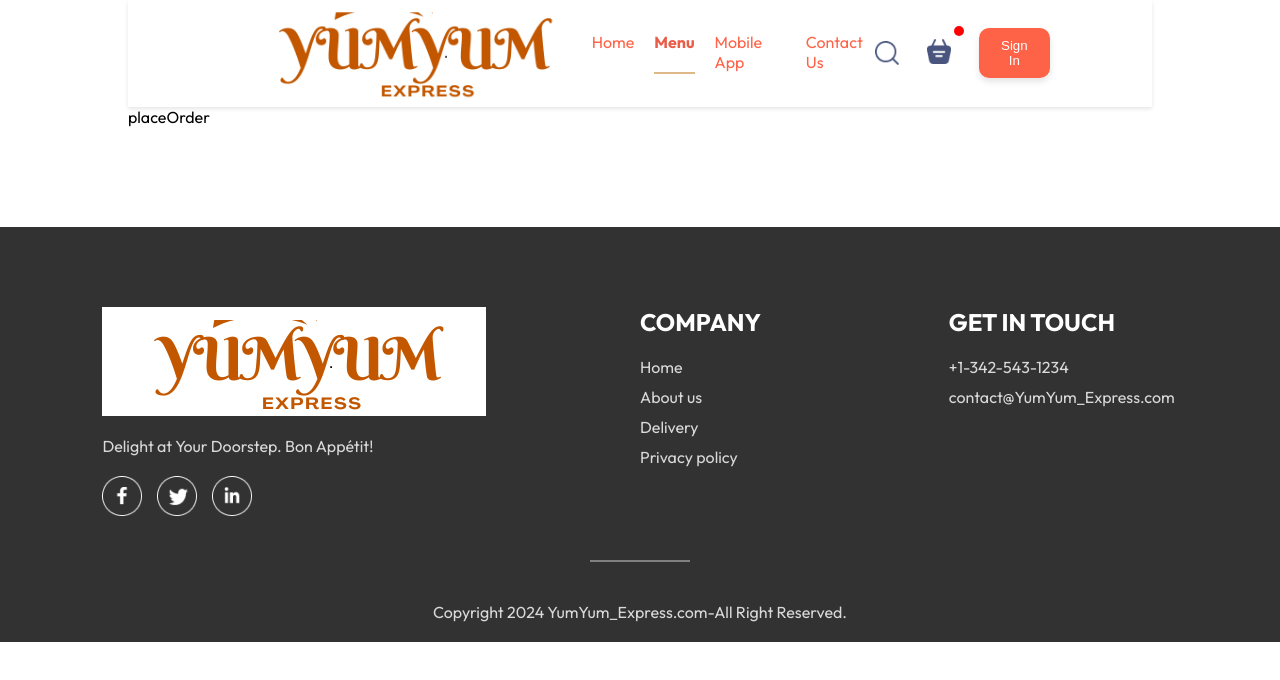
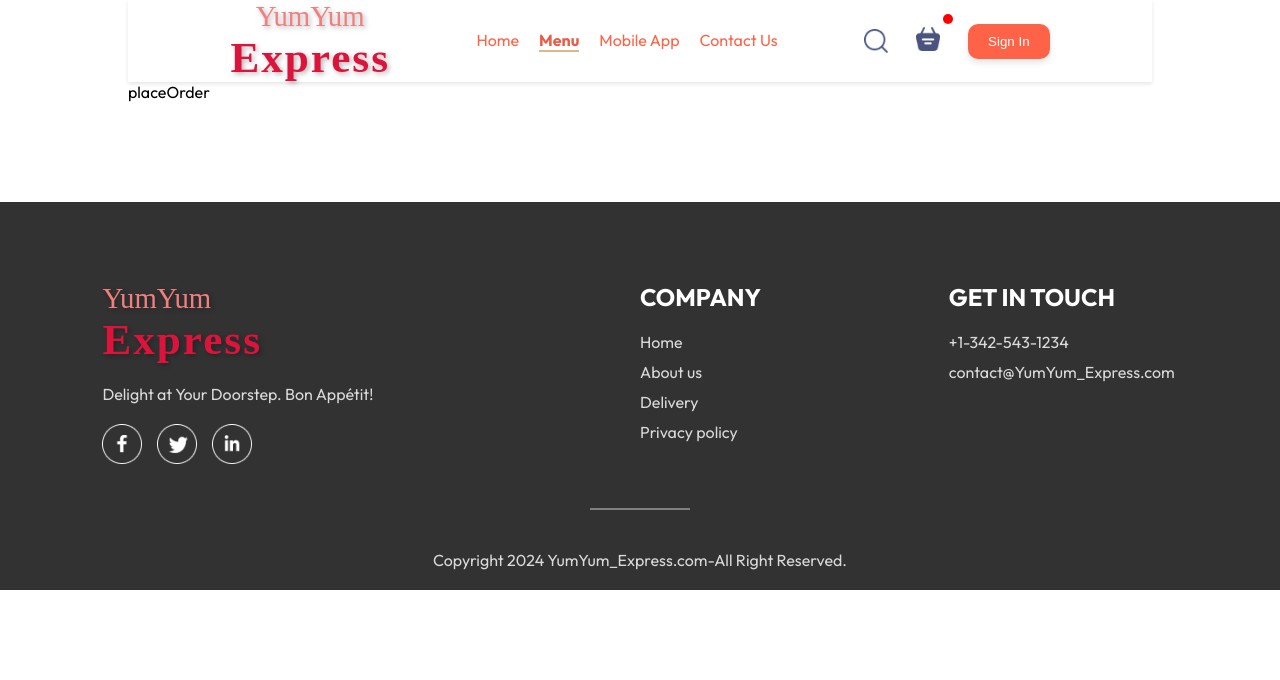
Before and after one commit to Rownokk/YumYum_Express, a React (Vite) app in the folder react-project/: page /placeOrder in a window 1280 px wide. Shown: the top 680 px of the page. Built offline with nearby package versions, Linux system fonts and the light colour scheme.

Commit message:
logo_modifications

```diff
--- a/react-project/src/components/Footer/Footer.css
+++ b/react-project/src/components/Footer/Footer.css
@@ -53,10 +53,27 @@
     align-items: center;
 }
 
-.footer-logo img {
-    width: auto;
-    max-width: 100%;
-    height: auto;
+.logo-textt {
+    display: flex;
+    flex-direction: column;
+    align-items: flex-start;
+}
+
+.logo-line {
+    font-size: 1.8rem;
+  font-weight:400;
+  font-family:'Times New Roman', Times, serif;
+  color:lightcoral; /* Adjust as needed */
+  text-shadow: 2px 2px 5px rgba(0, 0, 0, 0.3);
+}
+
+.logo-line0 {
+    font-size: 2.7rem; /* Larger size for dramatic effect */
+  font-weight: bold;
+  color:crimson; /* Dramatic color */
+  font-family: 'Cursive', 'Fantasy'; /* Add a dramatic font family */
+  letter-spacing: 2px; /* Add some letter spacing for effect */
+  text-shadow: 2px 2px 5px rgba(0, 0, 0, 0.3);
 }
 
 @media (max-width: 750px) {
@@ -69,8 +86,4 @@
     .footer-copyright {
         text-align: center;
     }
-
-    .footer-logo img {
-        width: 60%;
-    }
 }
--- a/react-project/src/components/Footer/Footer.jsx
+++ b/react-project/src/components/Footer/Footer.jsx
@@ -6,7 +6,10 @@ return(
     <div className='footer' id='footer'>
  <div className="footer-content">
     <div className="footer-content-left">
-         <img src={assets.logo} alt=""/>
+    <div className="logo-textt">
+            <span className="logo-line">YumYum</span>
+            <span className="logo-line0">Express</span>
+          </div>
          <p>Delight at Your Doorstep. Bon Appétit!</p>
    <div className="footer-social-icons">
     <img src ={assets.facebook_icon}alt=""/>
--- a/react-project/src/components/Navbar/Navbar.css
+++ b/react-project/src/components/Navbar/Navbar.css
@@ -8,9 +8,31 @@
 }
 
 .logo {
-  width: auto;
-  max-width: 100%;
-  height: auto; /* Ensures the logo scales correctly */
+  text-decoration: none;
+  color: inherit;
+}
+
+.logo-text {
+  display: flex;
+  flex-direction: column;
+  align-items: center;
+}
+
+.logo-line1 {
+  font-size: 1.8rem;
+  font-weight:400;
+  font-family:'Times New Roman', Times, serif;
+  color:lightcoral; /* Adjust as needed */
+  text-shadow: 2px 2px 5px rgba(0, 0, 0, 0.3);
+}
+
+.logo-line2 {
+  font-size: 2.7rem; /* Larger size for dramatic effect */
+  font-weight: bold;
+  color:crimson; /* Dramatic color */
+  font-family: 'Cursive', 'Fantasy'; /* Add a dramatic font family */
+  letter-spacing: 2px; /* Add some letter spacing for effect */
+  text-shadow: 2px 2px 5px rgba(0, 0, 0, 0.3); /* Add text shadow for effect */
 }
 
 .navbar-menu {
@@ -32,8 +54,6 @@
 .navbar-menu a:hover,
 .navbar-menu .active {
   color: #e95c47;
-
- /* border-bottom: 2px solid #e95c47; */
   border-bottom: 2px solid burlywood;
   font-weight: bold;
 }
@@ -49,8 +69,6 @@
   height: auto;
 }
 
-
-
 .navbar-search-icon {
   position: relative;
   display: inline-block;
@@ -63,7 +81,6 @@
   transform: scale(1.1);
   color: #e95c47;
 }
-
 
 .navbar-search-icon .dot {
   position: absolute;
@@ -93,7 +110,6 @@ button:hover {
   transform: translateY(-2px);
 }
 
-
 @media (max-width: 750px) {
   .navbar {
     flex-direction: column;
@@ -101,8 +117,9 @@ button:hover {
     gap: 20px;
   }
 
-    .logo {
+  .logo-text {
     width: 60%; /* Adjust the width for mobile screens */
+    align-items: flex-start;
   }
 
   .navbar-menu {
--- a/react-project/src/components/Navbar/Navbar.jsx
+++ b/react-project/src/components/Navbar/Navbar.jsx
@@ -9,7 +9,12 @@ import { Link } from 'react-router-dom';
 
   return (
     <div className="navbar">
-      <Link to='/'><img src={assets.logo} alt=" " className="logo" /></Link>
+            <Link to='/' className="logo">
+        <div className="logo-text">
+          <span className="logo-line1">YumYum</span>
+          <span className="logo-line2">Express</span>
+          </div>
+          </Link>
       <ul className="navbar-menu">
         <Link to='/' onClick={() => setMenu("Home")} className={menu === "Home" ? "active" : ""}>Home</Link>
         <a href='#explore-menu' onClick={() => setMenu("Menu")} className={menu === "Menu" ? "active" : ""}>Menu</a>
```
Lines whose indentation alone changed are shown as unchanged.
